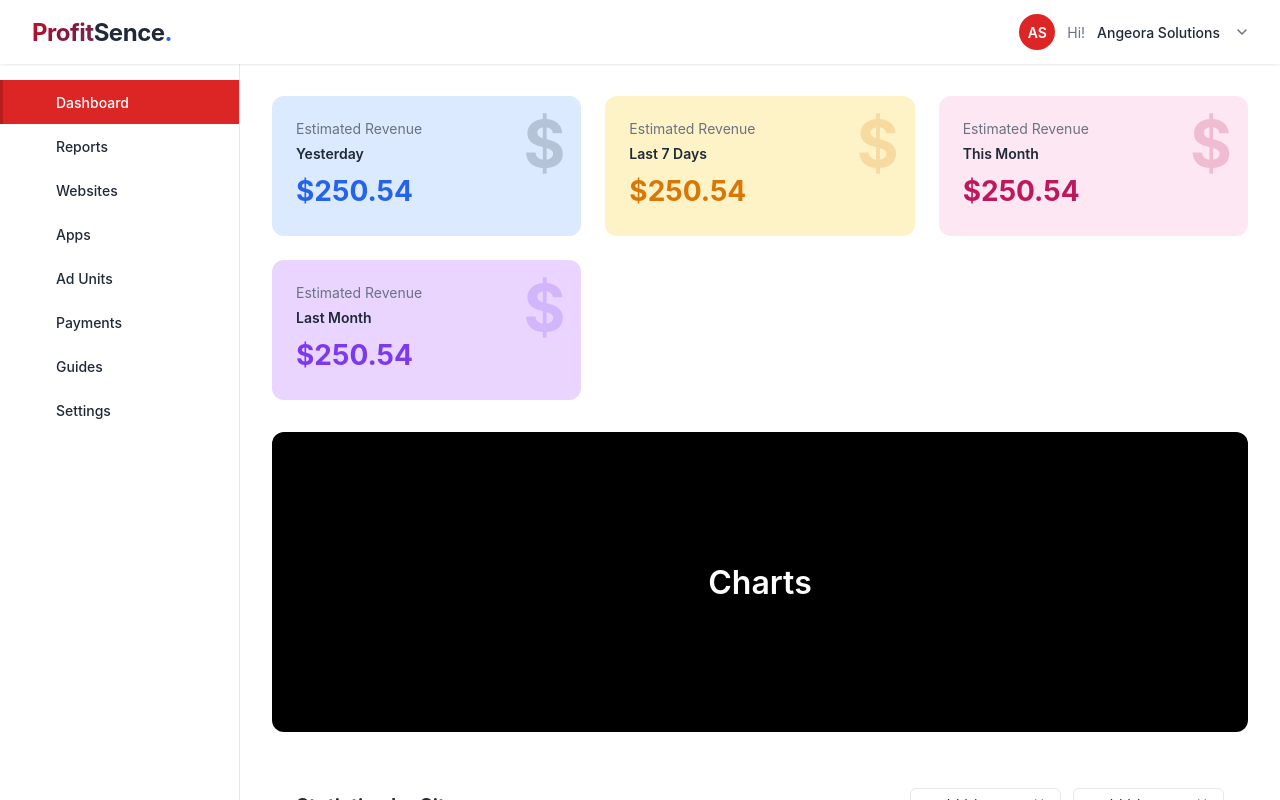
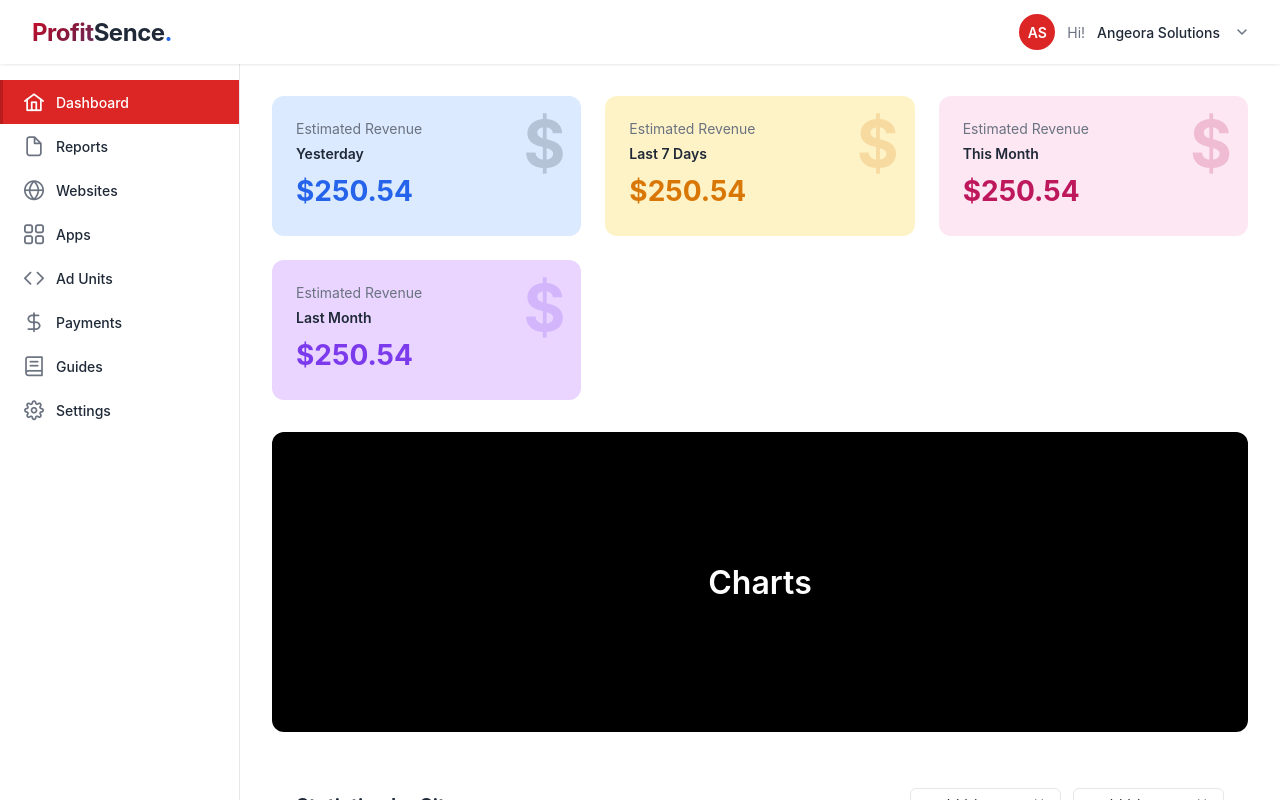
Before and after one commit to TharukaSenevirathne/profitsence-publisher-dashboard, an Angular app in the folder frontend/: page /dashboard in a window 1280 px wide. Built offline with nearby package versions, Linux system fonts and the light colour scheme.

Commit message:
feat: integrate PrimeNG and PrimeIcons for enhanced UI components

```diff
--- a/frontend/package.json
+++ b/frontend/package.json
@@ -10,6 +10,8 @@
   },
   "private": true,
   "dependencies": {
+    "primeng": "^17.0.0",
+    "primeicons": "^7.0.0",
     "@angular/animations": "^17.3.0",
     "@angular/common": "^17.3.0",
     "@angular/compiler": "^17.3.0",
--- a/frontend/src/app/layout/layout.component.html
+++ b/frontend/src/app/layout/layout.component.html
@@ -25,7 +25,7 @@
           [routerLink]="item.route"
           routerLinkActive="active"
           class="nav-item">
-          <span class="nav-icon" [innerHTML]="getIconSvg(item.icon)"></span>
+          <i class="pi nav-icon" [ngClass]="item.icon" aria-hidden="true"></i>
           <span class="nav-label">{{ item.label }}</span>
         </a>
       </nav>
--- a/frontend/src/app/layout/layout.component.scss
+++ b/frontend/src/app/layout/layout.component.scss
@@ -136,17 +136,12 @@
 }
 
 .nav-icon {
-  width: 20px;
-  height: 20px;
-  display: flex;
+  font-size: 1.25rem;
+  width: 1.25rem;
+  display: inline-flex;
   align-items: center;
   justify-content: center;
   color: var(--text-gray);
-
-  svg {
-    width: 100%;
-    height: 100%;
-  }
 }
 
 .nav-label {
--- a/frontend/src/app/layout/layout.component.ts
+++ b/frontend/src/app/layout/layout.component.ts
@@ -11,27 +11,13 @@ import { CommonModule } from '@angular/common';
 })
 export class LayoutComponent {
   menuItems = [
-    { label: 'Dashboard', icon: 'home', route: '/dashboard' },
-    { label: 'Reports', icon: 'document', route: '/reports' },
-    { label: 'Websites', icon: 'globe', route: '/websites' },
-    { label: 'Apps', icon: 'grid', route: '/apps' },
-    { label: 'Ad Units', icon: 'code', route: '/ad-units' },
-    { label: 'Payments', icon: 'dollar', route: '/payments' },
-    { label: 'Guides', icon: 'book', route: '/guides' },
-    { label: 'Settings', icon: 'settings', route: '/settings' }
+    { label: 'Dashboard', icon: 'pi-home', route: '/dashboard' },
+    { label: 'Reports', icon: 'pi-file', route: '/reports' },
+    { label: 'Websites', icon: 'pi-globe', route: '/websites' },
+    { label: 'Apps', icon: 'pi-th-large', route: '/apps' },
+    { label: 'Ad Units', icon: 'pi-code', route: '/ad-units' },
+    { label: 'Payments', icon: 'pi-dollar', route: '/payments' },
+    { label: 'Guides', icon: 'pi-book', route: '/guides' },
+    { label: 'Settings', icon: 'pi-cog', route: '/settings' }
   ];
-
-  getIconSvg(icon: string): string {
-    const icons: { [key: string]: string } = {
-      home: '<svg xmlns="http://www.w3.org/2000/svg" width="20" height="20" viewBox="0 0 24 24" fill="none" stroke="currentColor" stroke-width="2" stroke-linecap="round" stroke-linejoin="round"><path d="m3 9 9-7 9 7v11a2 2 0 0 1-2 2H5a2 2 0 0 1-2-2z"></path><polyline points="9 22 9 12 15 12 15 22"></polyline></svg>',
-      document: '<svg xmlns="http://www.w3.org/2000/svg" width="20" height="20" viewBox="0 0 24 24" fill="none" stroke="currentColor" stroke-width="2" stroke-linecap="round" stroke-linejoin="round"><path d="M14 2H6a2 2 0 0 0-2 2v16a2 2 0 0 0 2 2h12a2 2 0 0 0 2-2V8z"></path><polyline points="14 2 14 8 20 8"></polyline><line x1="16" y1="13" x2="8" y2="13"></line><line x1="16" y1="17" x2="8" y2="17"></line><polyline points="10 9 9 9 8 9"></polyline></svg>',
-      globe: '<svg xmlns="http://www.w3.org/2000/svg" width="20" height="20" viewBox="0 0 24 24" fill="none" stroke="currentColor" stroke-width="2" stroke-linecap="round" stroke-linejoin="round"><circle cx="12" cy="12" r="10"></circle><line x1="2" y1="12" x2="22" y2="12"></line><path d="M12 2a15.3 15.3 0 0 1 4 10 15.3 15.3 0 0 1-4 10 15.3 15.3 0 0 1-4-10 15.3 15.3 0 0 1 4-10z"></path></svg>',
-      grid: '<svg xmlns="http://www.w3.org/2000/svg" width="20" height="20" viewBox="0 0 24 24" fill="none" stroke="currentColor" stroke-width="2" stroke-linecap="round" stroke-linejoin="round"><rect x="3" y="3" width="7" height="7"></rect><rect x="14" y="3" width="7" height="7"></rect><rect x="14" y="14" width="7" height="7"></rect><rect x="3" y="14" width="7" height="7"></rect></svg>',
-      code: '<svg xmlns="http://www.w3.org/2000/svg" width="20" height="20" viewBox="0 0 24 24" fill="none" stroke="currentColor" stroke-width="2" stroke-linecap="round" stroke-linejoin="round"><polyline points="16 18 22 12 16 6"></polyline><polyline points="8 6 2 12 8 18"></polyline></svg>',
-      dollar: '<svg xmlns="http://www.w3.org/2000/svg" width="20" height="20" viewBox="0 0 24 24" fill="none" stroke="currentColor" stroke-width="2" stroke-linecap="round" stroke-linejoin="round"><line x1="12" y1="1" x2="12" y2="23"></line><path d="M17 5H9.5a3.5 3.5 0 0 0 0 7h5a3.5 3.5 0 0 1 0 7H6"></path></svg>',
-      book: '<svg xmlns="http://www.w3.org/2000/svg" width="20" height="20" viewBox="0 0 24 24" fill="none" stroke="currentColor" stroke-width="2" stroke-linecap="round" stroke-linejoin="round"><path d="M4 19.5A2.5 2.5 0 0 1 6.5 17H20"></path><path d="M6.5 2H20v20H6.5A2.5 2.5 0 0 1 4 19.5v-15A2.5 2.5 0 0 1 6.5 2z"></path></svg>',
-      settings: '<svg xmlns="http://www.w3.org/2000/svg" width="20" height="20" viewBox="0 0 24 24" fill="none" stroke="currentColor" stroke-width="2" stroke-linecap="round" stroke-linejoin="round"><circle cx="12" cy="12" r="3"></circle><path d="M19.4 15a1.65 1.65 0 0 0 .33 1.82l.06.06a2 2 0 0 1 0 2.83 2 2 0 0 1-2.83 0l-.06-.06a1.65 1.65 0 0 0-1.82-.33 1.65 1.65 0 0 0-1 1.51V21a2 2 0 0 1-2 2 2 2 0 0 1-2-2v-.09A1.65 1.65 0 0 0 9 19.4a1.65 1.65 0 0 0-1.82.33l-.06.06a2 2 0 0 1-2.83 0 2 2 0 0 1 0-2.83l.06-.06a1.65 1.65 0 0 0 .33-1.82 1.65 1.65 0 0 0-1.51-1H3a2 2 0 0 1-2-2 2 2 0 0 1 2-2h.09A1.65 1.65 0 0 0 4.6 9a1.65 1.65 0 0 0-.33-1.82l-.06-.06a2 2 0 0 1 0-2.83 2 2 0 0 1 2.83 0l.06.06a1.65 1.65 0 0 0 1.82.33H9a1.65 1.65 0 0 0 1-1.51V3a2 2 0 0 1 2-2 2 2 0 0 1 2 2v.09a1.65 1.65 0 0 0 1 1.51 1.65 1.65 0 0 0 1.82-.33l.06-.06a2 2 0 0 1 2.83 0 2 2 0 0 1 0 2.83l-.06.06a1.65 1.65 0 0 0-.33 1.82V9a1.65 1.65 0 0 0 1.51 1H21a2 2 0 0 1 2 2 2 2 0 0 1-2 2h-.09a1.65 1.65 0 0 0-1.51 1z"></path></svg>'
-    };
-    return icons[icon] || '';
-  }
 }
--- a/frontend/src/styles.scss
+++ b/frontend/src/styles.scss
@@ -1,3 +1,6 @@
+/* PrimeNG Icons */
+@import "primeicons/primeicons.css";
+
 /* Global Styles */
 * {
   margin: 0;
```
Also changed, not shown: 1 other file (tests, documents, lock files or other folders).
